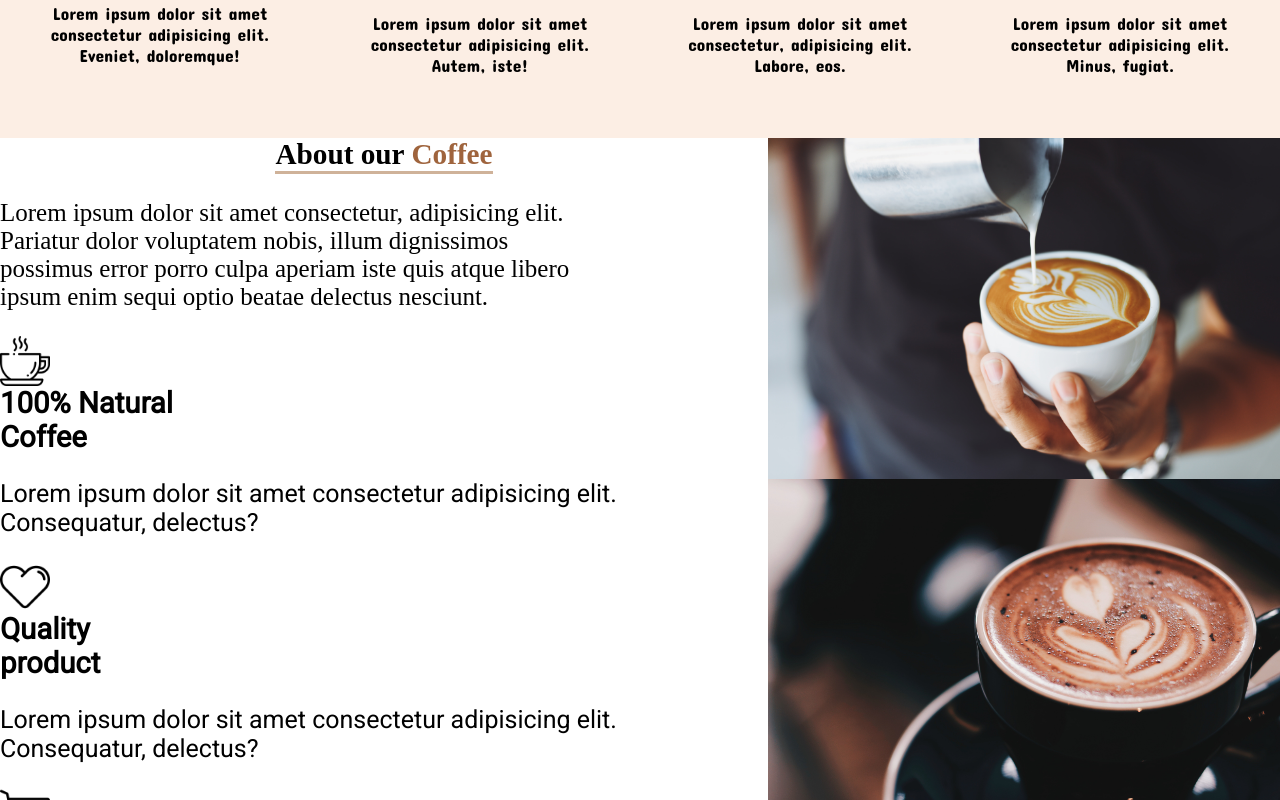
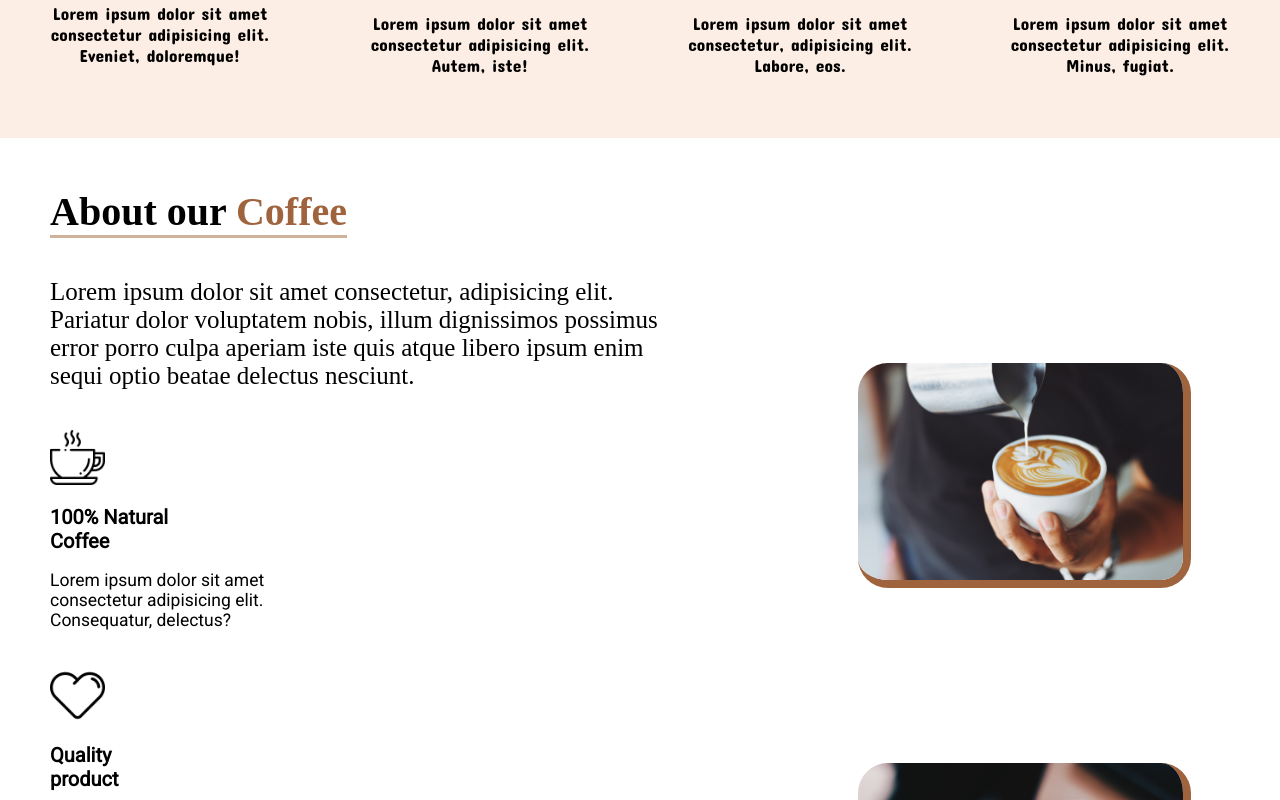
Before and after one commit to RiviCodes/coffee-shop-react, a React (Create React App) app: page / in a window 1280 px wide. Shown: the part 860-1660 px from the top of the page. Built offline with nearby package versions, Linux system fonts and the light colour scheme; a web font is replaced by a local one.

Commit message:
Fix Grid

```diff
--- a/src/styles/About.css
+++ b/src/styles/About.css
@@ -239,3 +239,66 @@
     border-right: 6px solid #9f643d;
   }
 }
+
+/* Desktops, large screens */
+@media (min-width: 1025px) {
+  .grid-about {
+    display: grid;
+    grid-template-columns: 60% 40%;
+  }
+
+  #about-section {
+    padding: 2rem 0 1rem 0;
+  }
+
+  .about-left_side {
+    margin-left: 2rem;
+  }
+
+  .about-h3 {
+    font-size: 1.6rem;
+    align-self: flex-start;
+    margin-bottom: 0.6rem;
+  }
+
+  .about-p {
+    font-size: 1rem;
+    width: 85%;
+    margin-bottom: 1.6rem;
+  }
+
+  .about-card {
+    width: 17rem;
+    margin-bottom: 0.8rem;
+  }
+
+  .about-icon {
+    width: 2.2rem;
+    margin-bottom: 0.8rem;
+  }
+
+  .about--card_header {
+    font-size: 0.8rem;
+  }
+
+  .about--card_p {
+    font-size: 0.7rem;
+    grid-column: 1/2;
+    width: 12rem;
+  }
+
+  .about-right_side {
+    display: flex;
+    flex-direction: column;
+    align-items: center;
+    justify-content: space-evenly;
+    height: 39rem;
+  }
+
+  .about-picture {
+    width: 13rem;
+    border-radius: 30px;
+    border-bottom: 8px solid #9f643d;
+    border-right: 8px solid #9f643d;
+  }
+}
```
